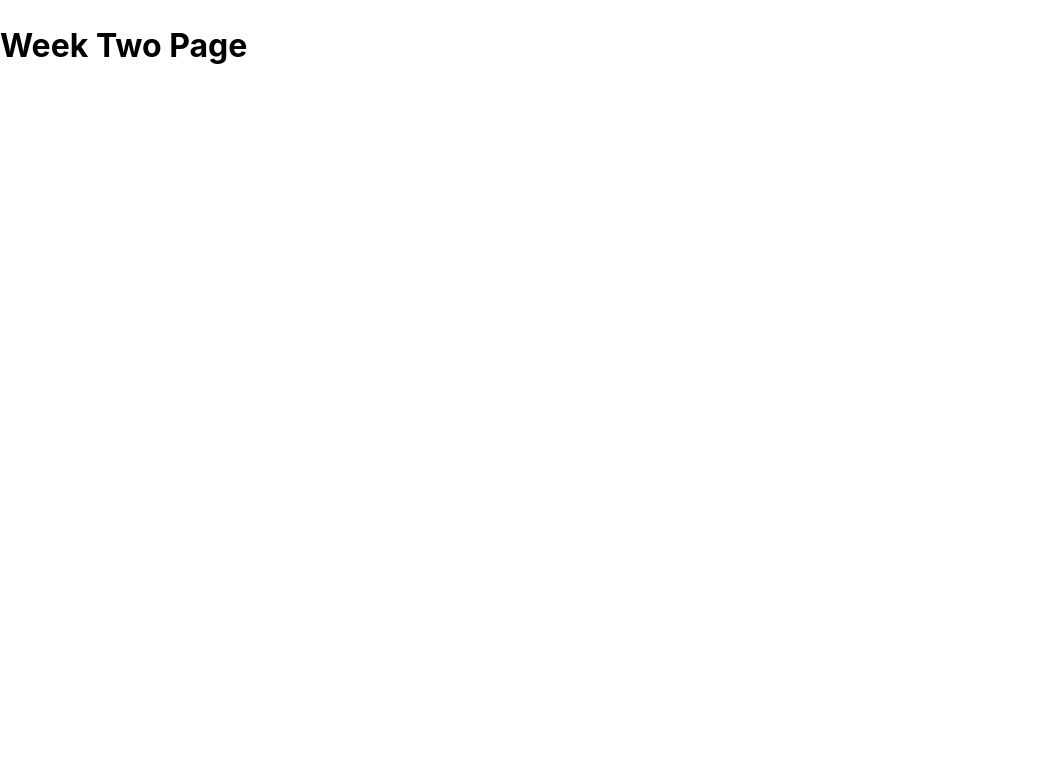
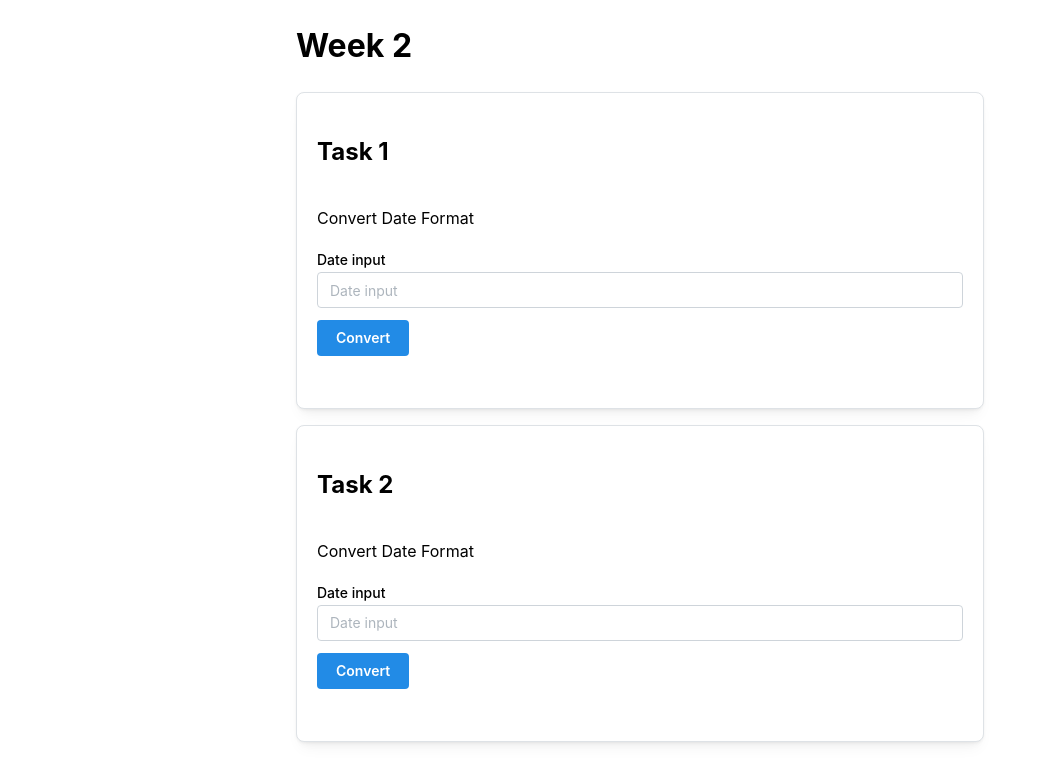
Before and after one commit to IlyesTirech/snake-charmers, a React (Create React App) app: page /week2 in a window 1280 px wide. Shown: the top 784 px of the page, without its empty margins (0-1047 px from the left). Built offline with nearby package versions, Linux system fonts and the light colour scheme.

Commit message:
Added week 2 changes

```diff
--- a/package.json
+++ b/package.json
@@ -4,6 +4,7 @@
   "private": true,
   "dependencies": {
     "@mantine/core": "^7.2.1",
+    "@mantine/dates": "^7.2.2",
     "@mantine/hooks": "^7.2.1",
     "@testing-library/jest-dom": "^5.17.0",
     "@testing-library/react": "^13.4.0",
--- a/src/pages/WeekTwo.tsx
+++ b/src/pages/WeekTwo.tsx
@@ -1,13 +1,161 @@
-import React from 'react';
+import React, { useState } from 'react';
+import { Container, Grid, Card, TextInput, Button, Tooltip } from '@mantine/core';
+import { DateInput } from '@mantine/dates';
 
 const WeekTwo: React.FC = () => {
-  // Add your WeekTwo component logic here
+  //Task1
+  const [task1Result, setTask1Result] = useState<string>('');
+  const [date, setDate] = useState<any>()
+  const formatDate = () => {
+    setTask1Result(date.toISOString().slice(0, 10));
+  }
+  console.log(date);
+
+  //Task2
+  const [correctFormat, setCorrectFormat] = useState<any>()
+  const [task2Result, setTask2Result] = useState<any>()
+  //Detect what type of date it is
+  function isValidDateFormat() {
+    // Regular expression for the date string format: "23rd October 2023"
+    const dateFormatRegex = /^(\d{1,2})(st|nd|rd|th)?\s+(\w+)\s+(\d{4})$/;
+
+    // Test if the input string matches the format
+    const match = correctFormat.match(dateFormatRegex);
+
+    console.log(!!match);
+
+
+    return !!match; // Returns true if the format is correct, otherwise false
+}
+
+function isValidDateNumberFormat() {
+  // Regular expression for the date string format: "2023-10-23"
+  const dateFormatRegex = /^\d{4}-\d{2}-\d{2}$/;
+
+  // Test if the input string matches the format
+  console.log(dateFormatRegex.test(correctFormat));
+
+  return dateFormatRegex.test(correctFormat);
+}
+
+function convertToISOFormat() {
+  const months = [
+      "January", "February", "March", "April", "May", "June",
+      "July", "August", "September", "October", "November", "December"
+  ];
+
+  // Split the input string into day, month, and year
+  const [day, monthName, year] = correctFormat.split(' ');
+
+  // Find the index of the month in the array
+  const monthIndex = months.indexOf(monthName);
+
+  // Check if the date components are valid
+  if (monthIndex === -1 || isNaN(day) || isNaN(year)) {
+      console.error("Invalid date format");
+      return null;
+  }
+
+  // Create a Date object and format it to ISO string
+  const isoDate = new Date(year, monthIndex, parseInt(day)).toISOString().split('T')[0];
+
+  setTask2Result(isoDate)
+  return isoDate;
+}
+function convertToCustomFormat() {
+  const months = [
+      "January", "February", "March", "April", "May", "June",
+      "July", "August", "September", "October", "November", "December"
+  ];
+
+  // Create a Date object from the ISO string
+  const dateObject = new Date(correctFormat);
+
+  // Get day, month, and year from the Date object
+  const day = dateObject.getDate();
+  const monthIndex = dateObject.getMonth();
+  const year = dateObject.getFullYear();
+
+  // Format the date components to the desired format
+  const formattedDate = `${day} ${months[monthIndex]} ${year}`;
+
+  return formattedDate;
+}
+
+const convertIntoOpposite = () => {
+  if(!isValidDateFormat()){
+    setTask2Result('Not a valid format.')
+  }
+
+  if(!isValidDateNumberFormat()){
+    setTask2Result('Not a valid format.')
+  }
+
+  if(isValidDateFormat()){
+    setTask2Result(convertToISOFormat())
+    console.log({task2Result});
+  }
+  if(isValidDateNumberFormat()){
+    setTask2Result(convertToCustomFormat())
+      console.log({task2Result});
+    }
+
+  }
 
   return (
-    <div>
-      <h1>Week Two Page</h1>
-      {/* Add your WeekTwo component content here */}
-    </div>
+<Container size="sm">
+      <h1 className="title mt-5">Week 2</h1>
+
+      <Grid>
+        <Grid.Col span={12}>
+          <Card shadow="sm" padding="lg" radius="md" withBorder>
+            <h2>Task 1</h2>
+            <p>Convert Date Format</p>
+            <form>
+            <DateInput
+              value={date}
+              onChange={setDate}
+              label="Date input"
+              placeholder=
+              "Date input"
+              />
+             <Button   mt="sm"
+                onClick={(e) => {
+                  formatDate();
+                  e.preventDefault();
+                }}>Convert</Button>
+            </form>
+            <p  className="mt-3">
+              {task1Result}
+            </p>
+          </Card>
+        </Grid.Col>
+        <Grid.Col span={12}>
+        <Card shadow="sm" padding="lg" radius="md" withBorder>
+            <h2>Task 2</h2>
+            <p>Convert Date Format</p>
+            <form>
+            <TextInput
+              value={correctFormat}
+              onChange={(e) => setCorrectFormat(e.target.value)}
+              label="Date input"
+              placeholder=
+              "Date input"
+              />
+             <Button   mt="sm"
+                onClick={(e) => {
+                  convertIntoOpposite();
+                  e.preventDefault();
+                }}>Convert</Button>
+            </form>
+            <p  className="mt-3">
+              {task2Result}
+            </p>
+          </Card>
+        </Grid.Col>
+
+      </Grid>
+    </Container>
   );
 };
 
```
Also changed, not shown: 1 other file (tests, documents, lock files or other folders).
